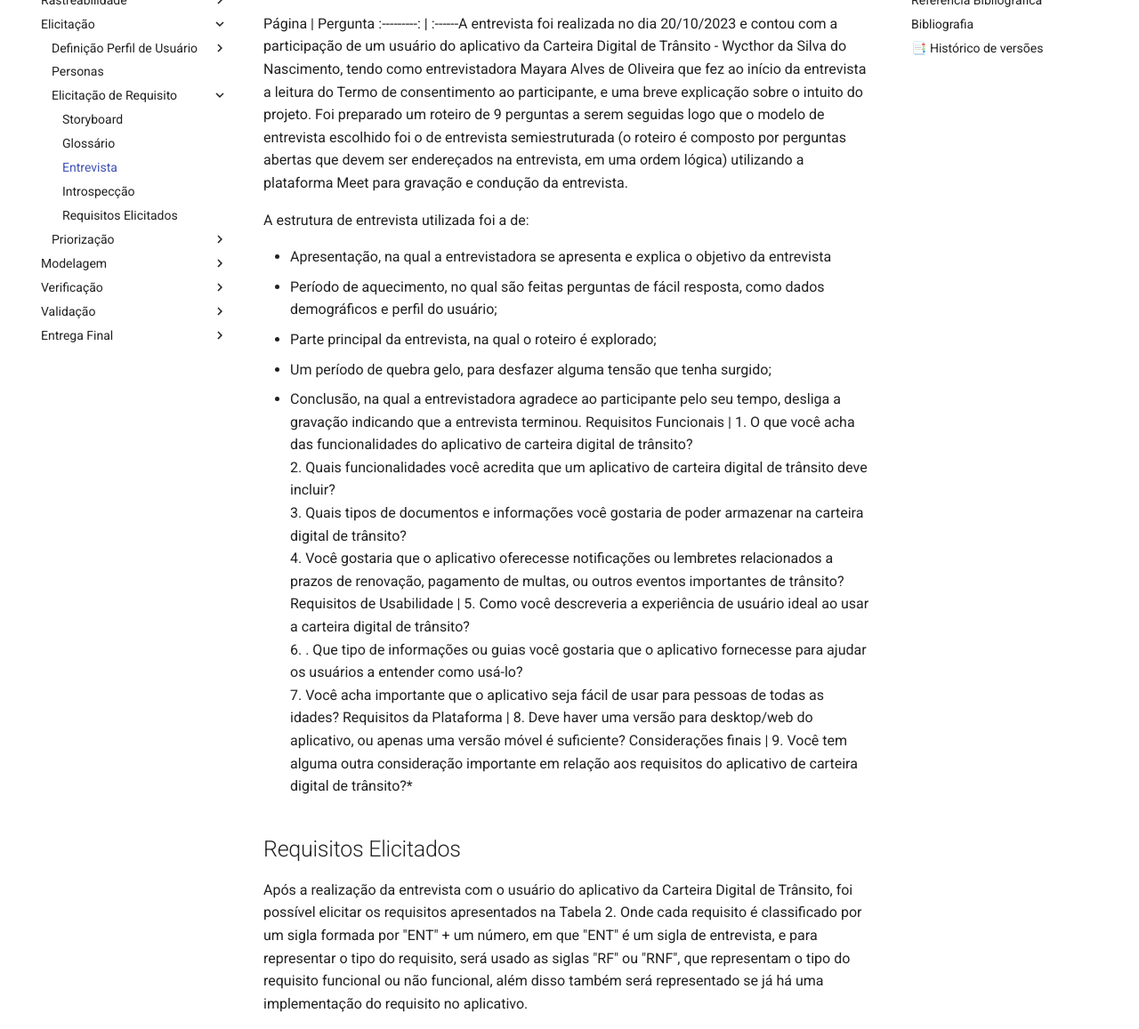
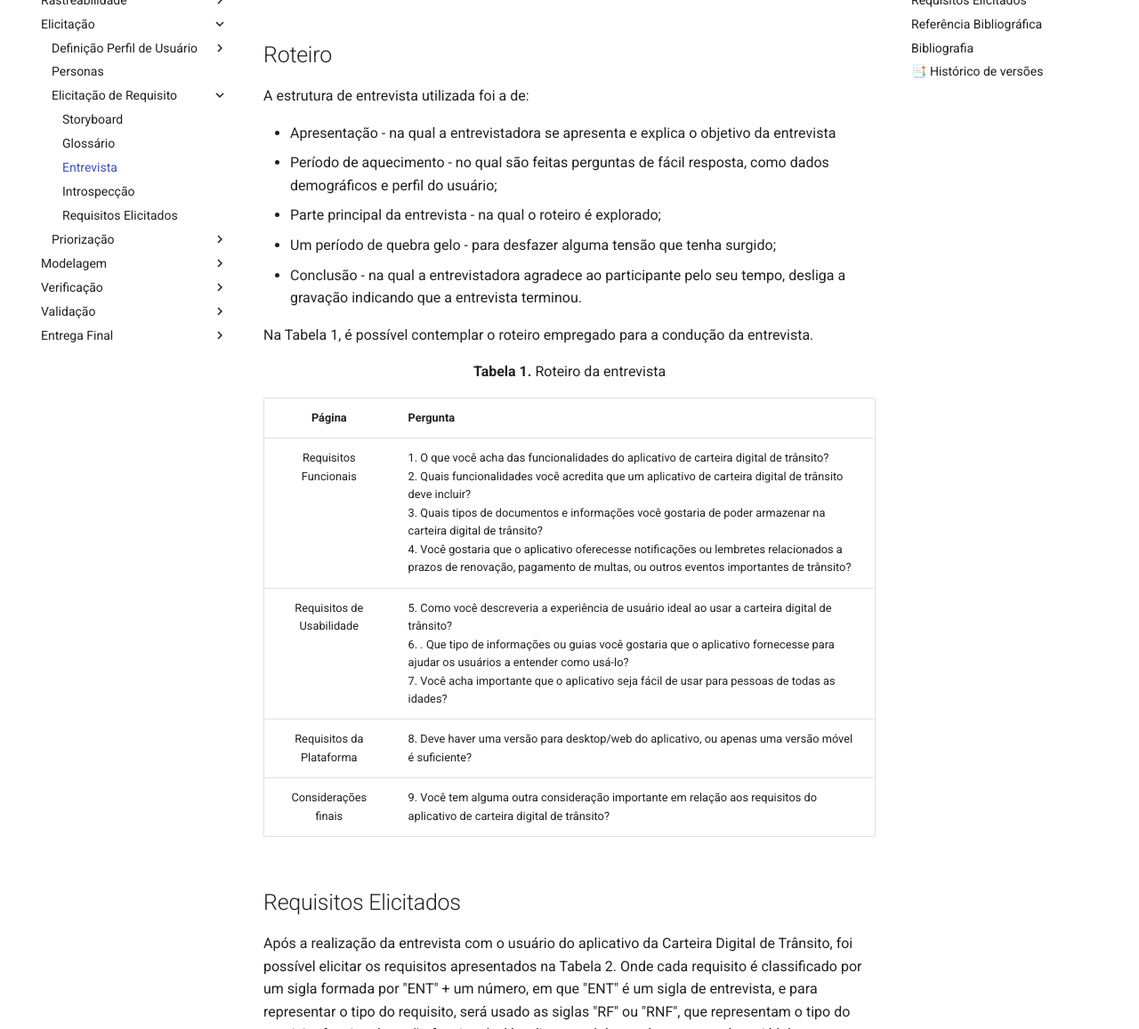
Before and after one commit to Requisitos-de-Software/2023.2-Carteira_Digital_de_Transito, an MkDocs documentation site: the page built from docs/elicitação/entrevista.md, in a window 1280 px wide and 1400 px high, scrolled down 1542 px, cut to the strip 243-1400 px from the top of the window. Shown: the whole strip at 89% size. Built offline with MkDocs 1.6.1 and Material for MkDocs 9.7.7, drawn with Linux system fonts in a browser that asks for light colours; some of the changed text lies outside the part shown.

Commit message:
Update entrevista.md

```diff
--- a/docs/elicitação/entrevista.md
+++ b/docs/elicitação/entrevista.md
@@ -1,4 +1,5 @@
 # Entrevista
+
 ## Introdução
 A entrevista é uma das técnicas mais utilizadas de coleta de dados e levantamento de requisitos. Trata-se de uma conversa guiada por um roteiro de perguntas ou tópicos, na qual um entrevistador busca obter informação de um entrevistado (Seidman^1^, 1998). A entrevista permite uma interação direta com os usuários para compreender suas necessidades e expectativas em relação ao sistema.
 
@@ -6,15 +7,26 @@
 
 A metodologia adotada para a elaboração deste artefato envolveu uma combinação de métodos de coleta e análise de dados, com foco na compreensão da experiência do usuário com o aplicativo da Carteira Digital de Trânsito e na elicitação de requisitos para aprimoramento do mesmo.
 
-A entrevista foi realizada no dia 20/10/2023 e contou com a participação de um usuário do aplicativo da Carteira Digital de Trânsito - Wycthor da Silva do Nascimento, tendo como entrevistadora Mayara Alves de Oliveira. Antes do início da entrevista, o participante foi apresentado ao Termo de Consentimento ao Participante e recebeu uma breve explicação sobre o objetivo do projeto.
+A entrevista foi realizada no dia 20/10/2023 e contou com a participação de um usuário do aplicativo da Carteira Digital de Trânsito - Wycthor da Silva do Nascimento, tendo como entrevistadora [Mayara Alves](https://github.com/Mayara-tech) como pode ser visto na tabela 1 que diz respeito ao cronograma executado na entrevista. Antes do início da entrevista, o participante foi apresentado ao [Termo de Consentimento](https://github.com/Requisitos-de-Software/2023.2-Carteira_Digital_de_Transito/blob/main/docs/elicita%C3%A7%C3%A3o/Termo%20de%20Consentimento.pdf) ao Participante e recebeu uma breve explicação sobre o objetivo do projeto.
 
-Para coletar dados, foi realizada uma revisão de literatura abrangente relacionada ao tema da Carteira Digital de Trânsito. Isso incluiu a análise de estudos anteriores, relatórios governamentais, documentos técnicos e artigos acadêmicos relevantes. Essa revisão permitiu a obtenção de uma base sólida de conhecimento sobre o assunto.
+Para coletar dados, foi realizada uma revisão de literatura abrangente relacionada ao tema da Carteira Digital de Trânsito. Isso incluiu a análise de estudos anteriores, relatórios governamentais, documentos técnicos e artigos acadêmicos relevantes. Essa revisão permitiu a obtenção de uma base sólida de conhecimento sobre o assunto para elaboração das perguntas realizadas na entrevista.
 
-Além disso, conduzimos uma entrevista semiestruturada com Wycthor da Silva do Nascimento. A entrevista foi projetada com um roteiro de 9 perguntas abertas, elaborado para explorar a experiência do usuário e suas necessidades em relação ao aplicativo. A plataforma Meet foi utilizada para a gravação e condução da entrevista.
+Foi conduzida uma entrevista semiestruturada com Wycthor da Silva do Nascimento. A entrevista foi projetada com um roteiro de 9 perguntas abertas, elaborado para explorar a experiência do usuário e suas necessidades em relação ao aplicativo. A plataforma Meet foi utilizada para a gravação e condução da entrevista.
 
 Após a coleta de dados, as respostas fornecidas pelo participante durante a entrevista foram transcritas e submetidas a uma análise rigorosa. O objetivo dessa análise foi identificar padrões, tendências e insights relevantes relacionados ao uso da Carteira Digital de Trânsito. Esses insights serviram como base para a elicitação de requisitos funcionais e não funcionais que podem contribuir para o aprimoramento do aplicativo.
 
-A metodologia empregada permitiu uma abordagem sistemática e abrangente para entender as necessidades dos usuários e documentar os requisitos necessários para melhorar a experiência com a Carteira Digital de Trânsito.
+### Cronograma executado
+
+<center>
+
+**Tabela 1** - Cronograma executado - Entrevista (Elicitação de Requisitos)
+
+| Data | Descrição | entrevistadora |  Entrevistado | Horário | Entrevista
+| --- | ---------------------| ---------------------- |---------------------| ---------------------- | ---------------------------- |
+| 20/10/2023 | Entrevista (Elicitação de Requisitos)  | [Mayara Alves](https://github.com/Mayara-tech) | Wycthor da Silva do Nascimento | 20h10/20h28  | [link](https://www.youtube.com/embed/8tAfHlzLwtk?si=nHRmftMY9v9X2Yhy)
+
+Fonte: [Mayara Alves](https://github.com/Mayara-tech)
+</center>
 
 ## Entrevista
 
@@ -24,25 +36,24 @@
 
 
 ## Roteiro
+A estrutura de entrevista utilizada foi a de:
+
+- Apresentação - na qual a entrevistadora se apresenta e explica o objetivo da entrevista
+- Período de aquecimento -  no qual são feitas perguntas de fácil resposta, como dados demográficos e perfil do usuário;
+- Parte principal da entrevista - na qual o roteiro é explorado;
+- Um período de quebra gelo - para desfazer alguma tensão que tenha surgido;
+- Conclusão - na qual a entrevistadora agradece ao participante pelo seu tempo, desliga a gravação indicando que a entrevista terminou.
+
 Na Tabela 1, é possível contemplar o roteiro empregado para a condução da entrevista.
 
 <p align="center"><b>Tabela 1.</b> Roteiro da entrevista  </p>
 
-
 Página  | Pergunta
-:---------: | :------A entrevista foi realizada no dia 20/10/2023 e contou com a participação de um usuário do aplicativo da Carteira Digital de Trânsito - Wycthor da Silva do Nascimento, tendo como entrevistadora Mayara Alves de Oliveira que fez ao início da entrevista a leitura do Termo de consentimento ao participante, e uma breve explicação sobre o intuito do projeto. Foi preparado um roteiro de  9 perguntas a serem seguidas logo que o modelo de entrevista escolhido foi o de entrevista semiestruturada (o roteiro é composto por perguntas abertas que devem ser endereçados na entrevista, em uma ordem lógica) utilizando a plataforma Meet para gravação e condução da entrevista.
-
-A estrutura de entrevista utilizada foi a de:
-
-- Apresentação, na qual a entrevistadora se apresenta e explica o objetivo da entrevista
-- Período de aquecimento, no qual são feitas perguntas de fácil resposta, como dados demográficos e perfil do usuário;
-- Parte principal da entrevista, na qual o roteiro é explorado;
-- Um período de quebra gelo, para desfazer alguma tensão que tenha surgido;
-- Conclusão, na qual a entrevistadora agradece ao participante pelo seu tempo, desliga a gravação indicando que a entrevista terminou.
+:---------: | :------
 Requisitos Funcionais | 1. O que você acha das funcionalidades do aplicativo de carteira digital de trânsito? <br> 2. Quais funcionalidades você acredita que um aplicativo de carteira digital de trânsito deve incluir? <br> 3. Quais tipos de documentos e informações você gostaria de poder armazenar na carteira digital de trânsito? <br> 4. Você gostaria que o aplicativo oferecesse notificações ou lembretes relacionados a prazos de renovação, pagamento de multas, ou outros eventos importantes de trânsito?
 Requisitos de Usabilidade | 5. Como você descreveria a experiência de usuário ideal ao usar a carteira digital de trânsito? <br> 6. . Que tipo de informações ou guias você gostaria que o aplicativo fornecesse para ajudar os usuários a entender como usá-lo? <br> 7. Você acha importante que o aplicativo seja fácil de usar para pessoas de todas as idades?
 Requisitos da Plataforma | 8. Deve haver uma versão para desktop/web do aplicativo, ou apenas uma versão móvel é suficiente?
-Considerações finais | 9. Você tem alguma outra consideração importante em relação aos requisitos do aplicativo de carteira digital de trânsito?* <br>
+Considerações finais | 9. Você tem alguma outra consideração importante em relação aos requisitos do aplicativo de carteira digital de trânsito? <br>
 
 
 ## Requisitos Elicitados
```
Also changed, not shown: other parts of docs/elicitação/entrevista.md (+2 -1 lines).
